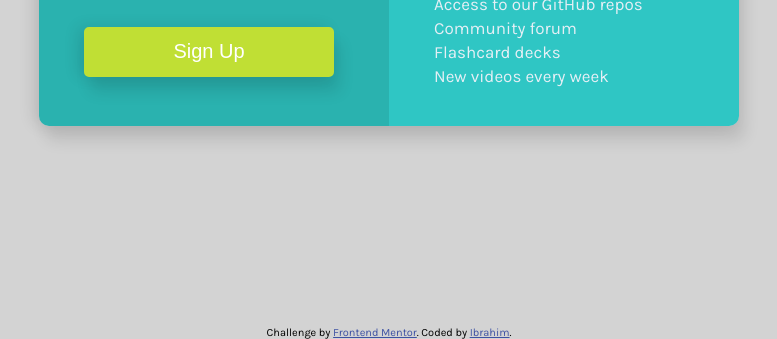
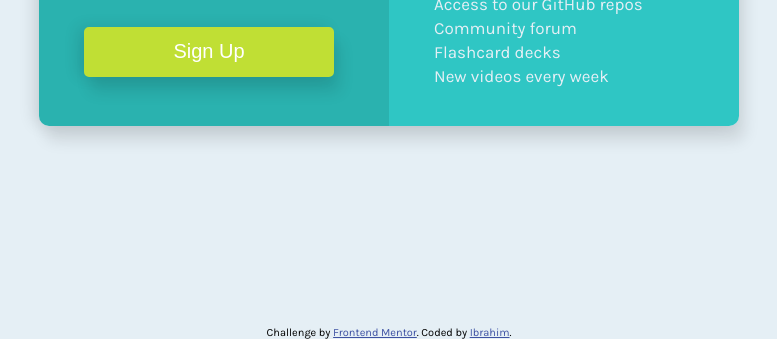
Before and after one commit to ibrahimano/Single-Price-Grid-Component, a plain HTML site: page index.html in a window 1280 px wide. Shown: the part 594-933 px from the top of the page, without its empty margins (251-1028 px from the left). Drawn offline with Linux system fonts and the light colour scheme.

Commit message:
Update style.css

```diff
--- a/style.css
+++ b/style.css
@@ -10,7 +10,7 @@ body {
 }
 
 .container {
-	background:lightgrey;
+	background: hsl(204, 43%, 93%);
 	display: flex;
 	justify-content: center;
 	align-items: center;
```
